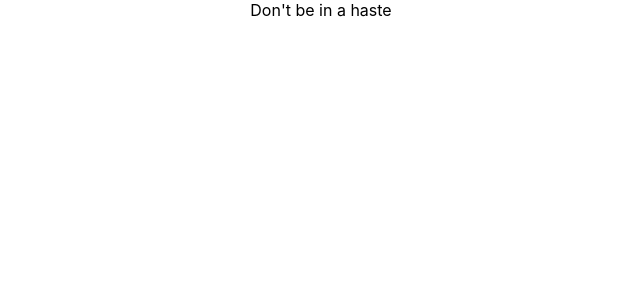
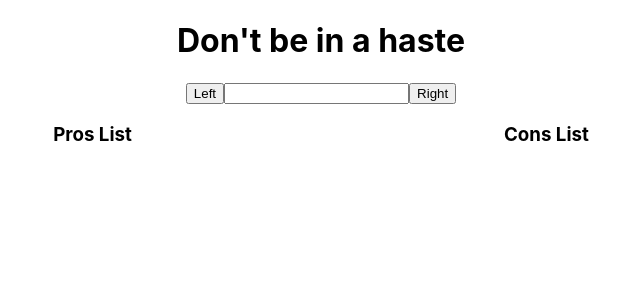
Before and after one commit to amha19/prosandcons, a React (Create React App) app: page / in a window 1280 px wide. Shown: the top 300 px of the page, without its empty margins (319-959 px from the left). Built offline with nearby package versions, Linux system fonts and the light colour scheme.

Commit message:
add pros and cons list

```diff
--- a/src/App.css
+++ b/src/App.css
@@ -1,3 +1,8 @@
 .App {
   text-align: center;
 }
+
+.list-container {
+  display: flex;
+  justify-content: space-evenly;
+}
--- a/src/App.tsx
+++ b/src/App.tsx
@@ -1,9 +1,49 @@
+import { useState } from 'react';
+import Pros from './components/Pros';
+import Cons from './components/Cons';
 import './App.css';
 
+export type ItemList = {
+  item: string;
+  isPro: boolean;
+}
+
 function App() {
+  const [text, setText] = useState("");
+  const [list, setList] = useState<ItemList[]>([]);
+
+  const handleBtns = (item: string) => {
+    if (text) {
+      if (item === "pro") setList([...list, { item: text, isPro: true }]);
+      if (item === "con") setList([...list, { item: text, isPro: false }]);
+    }
+    setText("");
+  }
+
   return (
     <div className="App">
-      Don't be in a haste
+      <h1>Don't be in a haste</h1>
+      <div>
+        <button
+          onClick={() => {
+            handleBtns("pro");
+          }}
+        >
+          Left
+        </button>
+        <input onChange={(event) => setText(event.target.value)} value={text} />
+        <button
+          onClick={() => {
+            handleBtns("con");
+          }}
+        >
+          Right
+        </button>
+      </div>
+      <div className="list-container">
+        <Pros prosList={list} />
+        <Cons consList={list} />
+      </div>
     </div>
   );
 }
--- /dev/null
+++ b/src/components/Cons.tsx
@@ -0,0 +1,25 @@
+import { useEffect, useState } from "react";
+import { ItemList } from "../App";
+
+const Cons = (props: { consList: ItemList[] }) => {
+  const { consList } = props;
+
+  const [cons, setCons] = useState<ItemList[]>([]);
+
+  useEffect(() => {
+    setCons(consList.filter((con) => con.isPro === false));
+  }, [consList]);
+
+  return (
+    <div>
+      <h3>Cons List</h3>
+      <ul>
+        {cons.map((con, index) => (
+          <li key={index}>{con.item}</li>
+        ))}
+      </ul>
+    </div>
+  );
+};
+
+export default Cons;
--- /dev/null
+++ b/src/components/Pros.tsx
@@ -0,0 +1,25 @@
+import { useEffect, useState } from "react";
+import { ItemList } from "../App";
+
+const Pros = (props: { prosList: ItemList[] }) => {
+  const { prosList } = props;
+
+  const [pros, setPros] = useState<ItemList[]>([]);
+
+  useEffect(() => {
+    setPros(prosList.filter((pro) => pro.isPro));
+  }, [prosList]);
+
+  return (
+    <div>
+      <h3>Pros List</h3>
+      <ul>
+        {pros.map((pro, index) => (
+          <li key={index}>{pro.item}</li>
+        ))}
+      </ul>
+    </div>
+  );
+};
+
+export default Pros;
--- a/src/react-app-env.d.ts
+++ /dev/null
@@ -1 +0,0 @@
-/// <reference types="react-scripts" />
```
